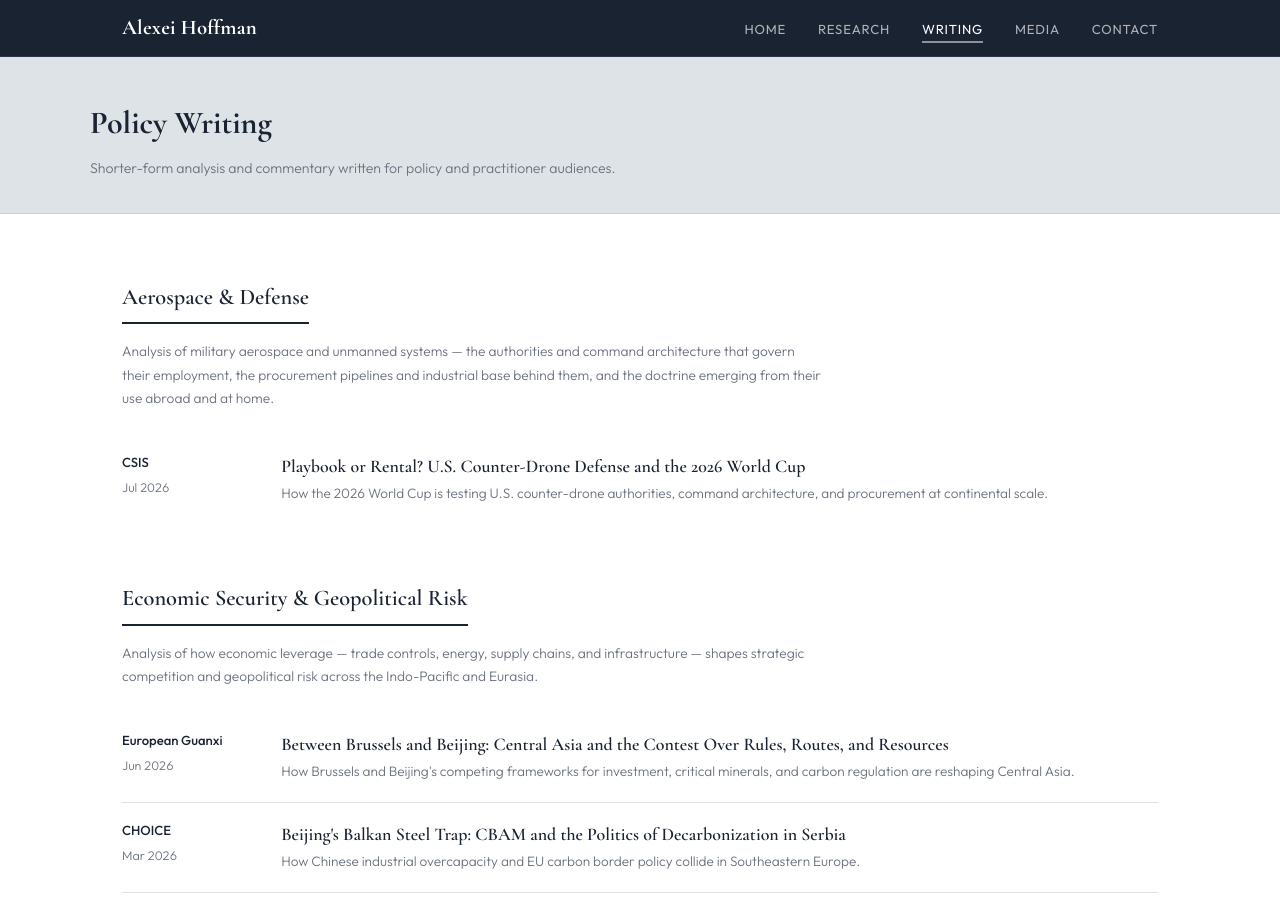
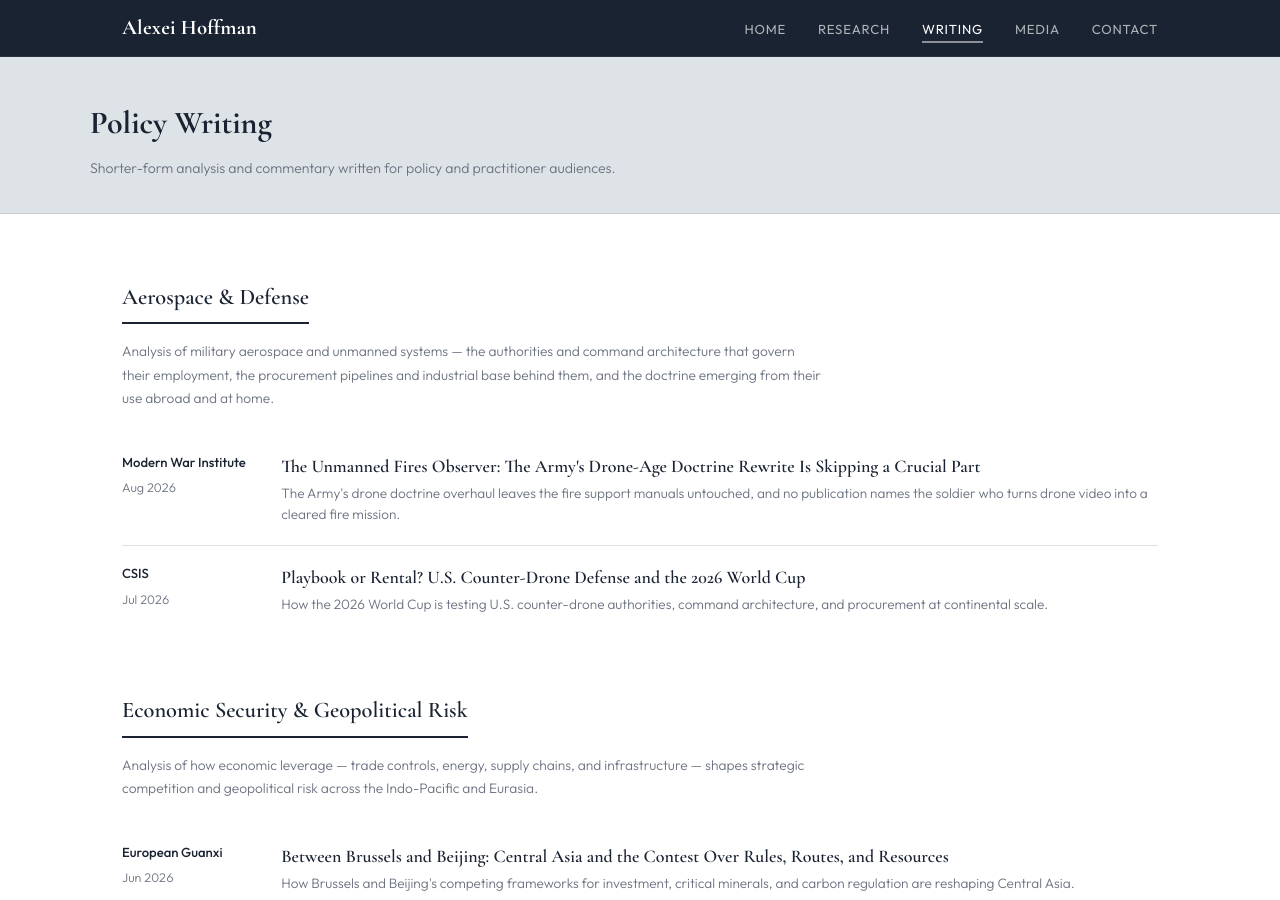
Before and after one commit to a-novi13-byte/a-novi13-byte.github.io, a Jekyll site: the page built from writing.html, in a window 1280 px wide and 900 px high. Built offline with Jekyll 4.4.1, drawn with Linux system fonts in a browser that asks for light colours.

Commit message:
Update writing.html

```diff
--- a/writing.html
+++ b/writing.html
@@ -13,10 +13,18 @@ permalink: /writing/
 
 <div class="page-body">
 
-  <h2 class="section-heading">Aerospace &amp; Defense</h2>
+ <h2 class="section-heading">Aerospace &amp; Defense</h2>
   <p class="section-note">Analysis of military aerospace and unmanned systems — the authorities and command architecture that govern their employment, the procurement pipelines and industrial base behind them, and the doctrine emerging from their use abroad and at home.</p>
 
   <div class="writing-list section-aero">
+
+    <div class="writing-item">
+      <div class="writing-meta"><span class="pub-badge badge-mwi">Modern War Institute</span><span class="writing-date">Aug 2026</span></div>
+      <div class="writing-content">
+        <h3><a href="https://mwi.westpoint.edu/the-unmanned-fires-observer-the-armys-drone-age-doctrine-rewrite-is-skipping-a-crucial-part/" target="_blank" rel="noopener">The Unmanned Fires Observer: The Army's Drone-Age Doctrine Rewrite Is Skipping a Crucial Part</a></h3>
+        <p class="writing-blurb">The Army's drone doctrine overhaul leaves the fire support manuals untouched, and no publication names the soldier who turns drone video into a cleared fire mission.</p>
+      </div>
+    </div>
 
     <div class="writing-item">
       <div class="writing-meta"><span class="pub-badge badge-csis">CSIS</span><span class="writing-date">Jul 2026</span></div>
```
